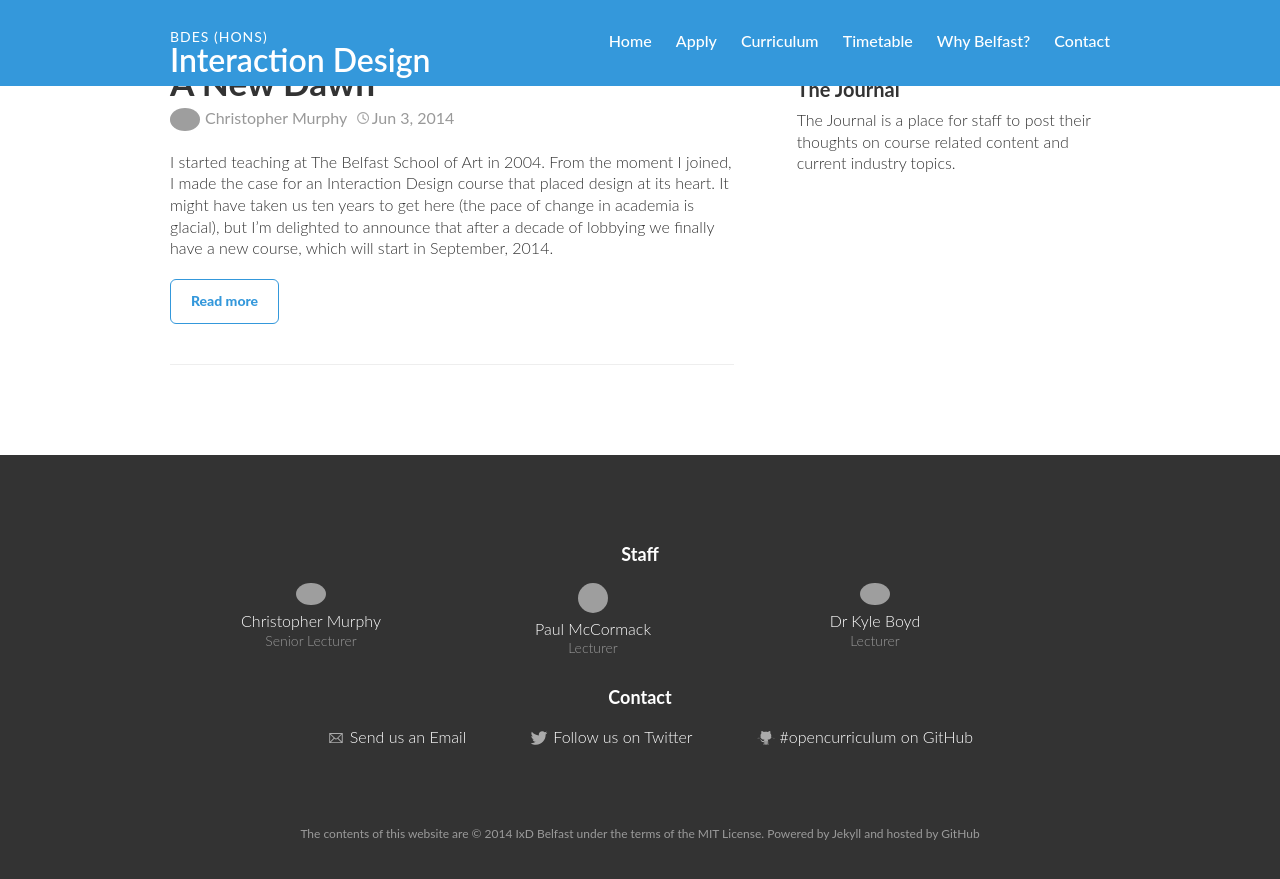
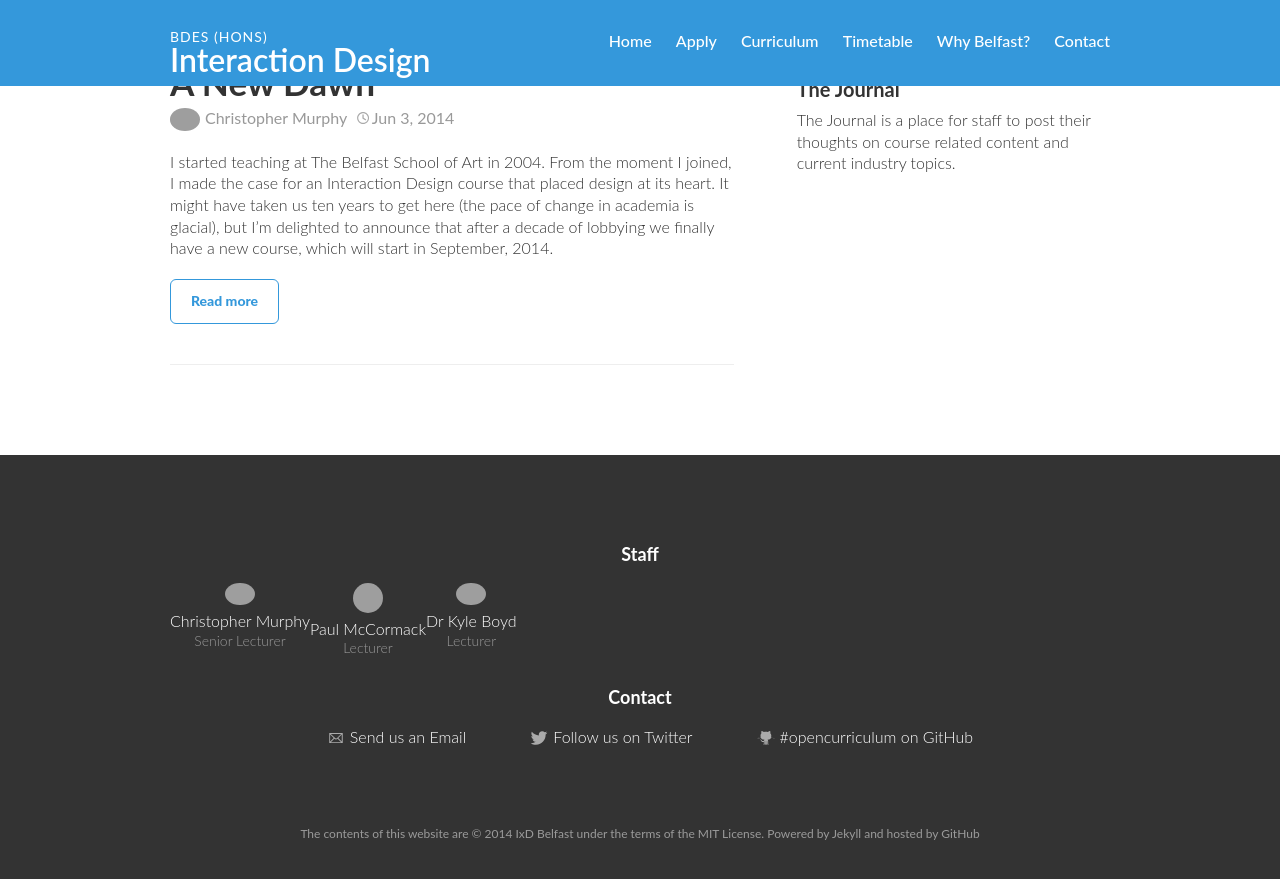
Before and after one commit to ixdbelfast/ixdbelfast.github.io, a Jekyll site: the page built from journal.html, in a window 1280 px wide and 900 px high, scrolled down 511 px. Shown: the top 879 px of the window. Built offline with Jekyll 4.4.1, drawn with Linux system fonts in a browser that asks for light colours; grey boxes are pictures that could not be loaded.

Commit message:
Adjusting CSS

```diff
--- a/css/style.css
+++ b/css/style.css
@@ -472,7 +472,7 @@ p.date {
     list-style-type: none;
     text-align: center;
     margin-bottom: 20px;
-    width: 30%;
+    /*width: 50%; */
     float: left;
     margin-left: 0; }
     .staff li img {
```
